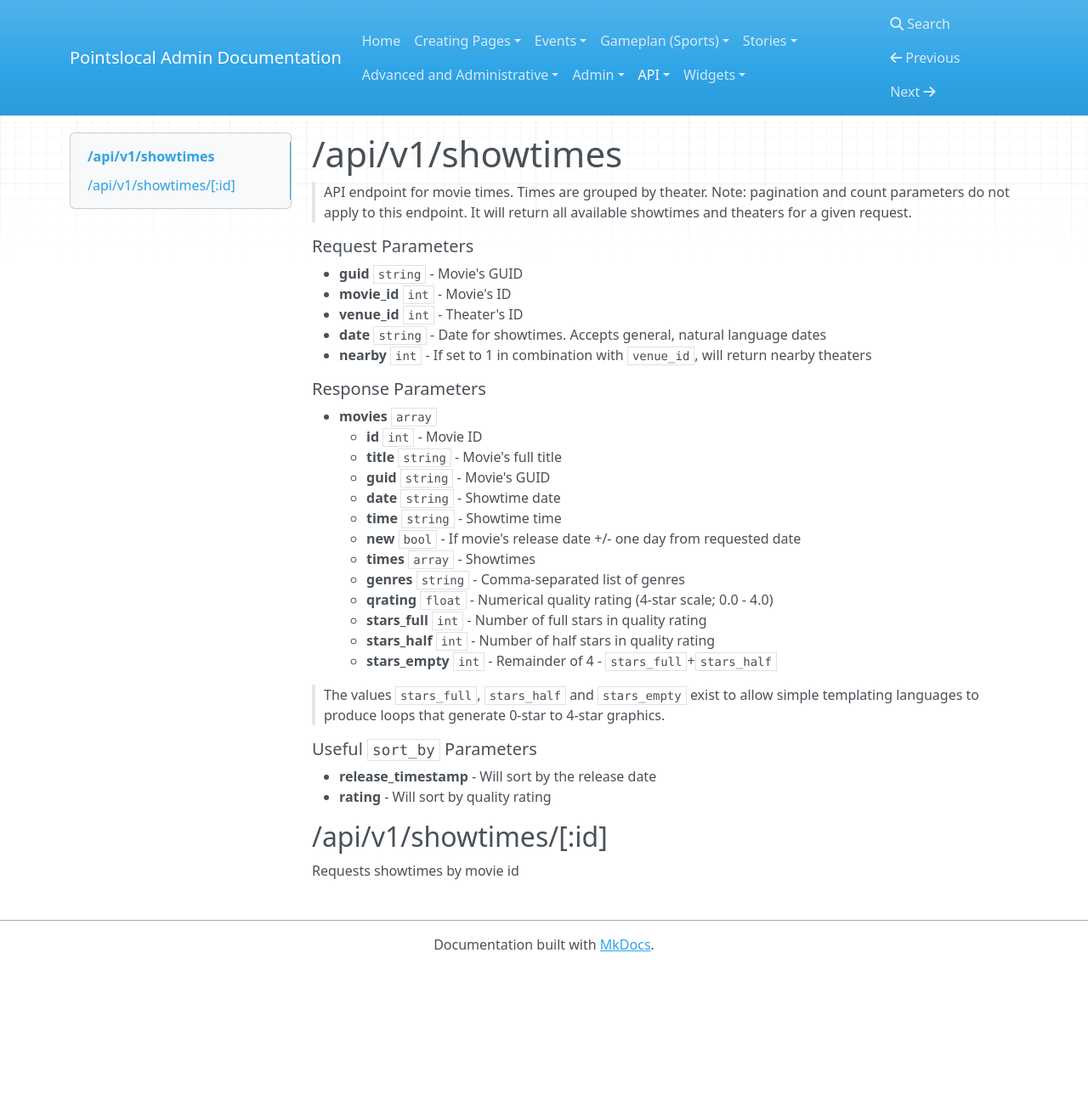
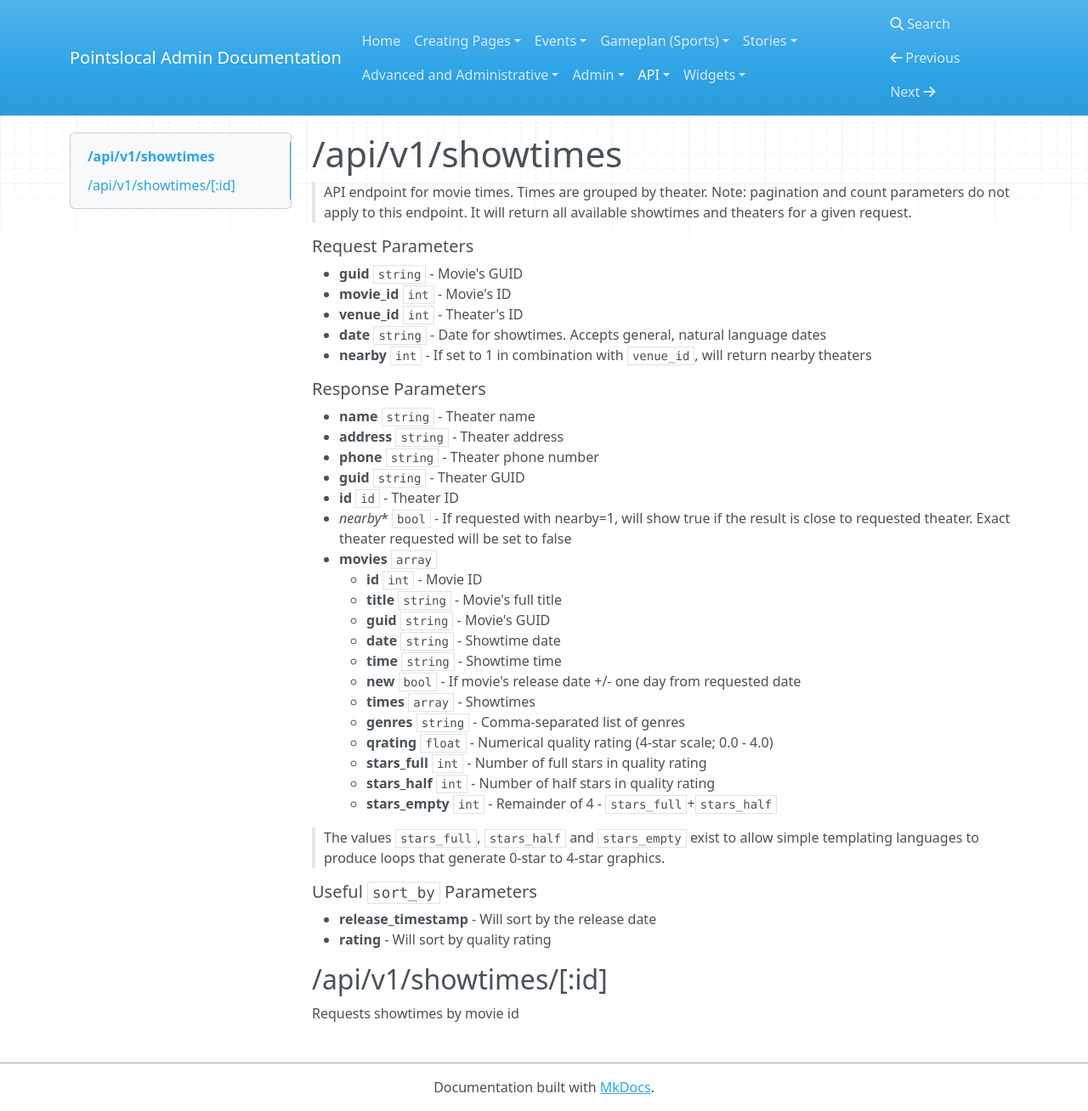
Before and after one commit to pointslocal/admin-docs, an MkDocs documentation site: the page built from docs/api_events_showtimes.md, in a window 1280 px wide and 1308 px high. Shown: the whole window at 85% size. Built offline with MkDocs 1.6.1, drawn with Linux system fonts in a browser that asks for light colours; nearby versions of some CDN libraries; old or Windows-style settings are respelled for this version of MkDocs.

Commit message:
Additional theater params

````diff
--- a/docs/api_events_showtimes.md
+++ b/docs/api_events_showtimes.md
@@ -10,6 +10,12 @@
 - **nearby** ```int``` - If set to 1 in combination with ```venue_id```, will return nearby theaters
 
 ##### Response Parameters
+- **name** ```string``` - Theater name
+- **address** ```string``` - Theater address
+- **phone** ```string``` - Theater phone number
+- **guid** ```string``` - Theater GUID
+- **id** ```id``` - Theater ID
+- *nearby** ```bool``` - If requested with nearby=1, will show true if the result is close to requested theater.  Exact theater requested will be set to false
 - **movies** ```array```
     - **id** ```int``` - Movie ID
     - **title** ```string``` - Movie's full title
````
